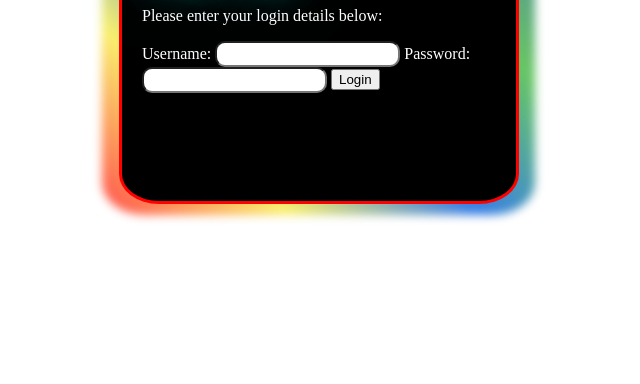
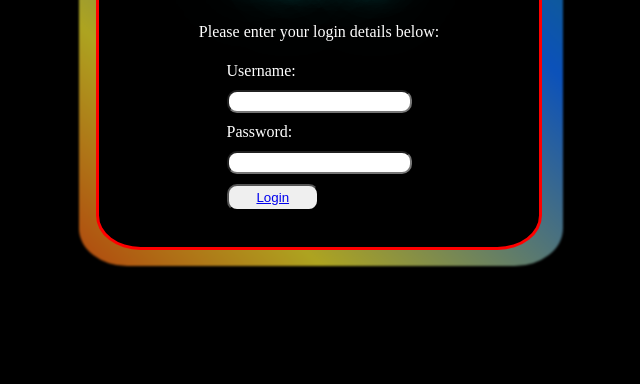
Before and after one commit to rojishtwati/attendanceSystem, a plain HTML site: page index.html in a window 1280 px wide. Shown: the part 416-800 px from the top of the page, without its empty margins (321-961 px from the left). Drawn offline with Linux system fonts and the light colour scheme.

Commit message:
home page

```diff
--- /dev/null
+++ b/home.css
@@ -0,0 +1,29 @@
+a {
+  display: block;
+  border: 2px solid blue;
+  width: 100px;
+  margin-left: auto;
+}
+
+.container-btn {
+  display: flex;
+  justify-content: space-around;
+  border: 2px solid red;
+  width: 50vw;
+  margin: auto;
+  padding: 2rem;
+}
+
+.btn-check {
+  font-size: larger;
+  width: 200px;
+  height: 200px;
+}
+
+.container-records {
+  display: none;
+  border: 1px solid blue;
+  width: 200px;
+  margin: auto;
+  margin-top: 100px;
+}
--- a/index.html
+++ b/index.html
@@ -16,7 +16,7 @@
         <label for="password">Password:</label>
         <input type="password" id="password" name="password" required />
 
-        <button type="submit">Login</button>
+        <button type="submit"><a href="home.html"> Login </a></button>
       </form>
     </div>
   </body>
--- a/styles.css
+++ b/styles.css
@@ -88,7 +88,81 @@ input {
     align-content: center;
 } */
 
+body {
+  background-color: black;
+}
+
 .login-container {
+  display: flex;
+  flex-direction: column;
+  align-items: center;
+  box-sizing: content-box;
+  background-color: black;
+  color: white;
+  position: relative;
+  height: 300px;
+  width: 400px;
+  margin-left: auto;
+  margin-right: auto;
+  margin-top: 40vh;
+  padding: 20px;
+  border: 3px solid red;
+  border-radius: 10%;
+}
+
+.login-container::before {
+  content: "";
+  position: absolute;
+  top: -15px;
+  left: -20px;
+  width: 110%;
+  height: 110%;
+  border-radius: inherit;
+  background: linear-gradient(
+    45deg,
+    rgba(255, 0, 0, 0.7),
+    rgba(247, 233, 46, 0.7),
+    rgba(14, 99, 226, 0.822),
+    rgba(39, 173, 34, 0.7),
+    rgba(43, 97, 148, 0.822)
+  );
+  background-size: 200% 200%;
+  animation: animate-backgroundColor 5s ease infinite alternate;
+  z-index: -1;
+  filter: blur(5px);
+}
+.login-container > h1 {
+  /* align-self: center; */
+}
+
+form {
+  padding: 5px;
+  row-gap: 10px;
+  display: flex;
+  flex-direction: column;
+}
+
+button {
+  border-radius: 10px;
+  width: 50%;
+  height: 20%;
+}
+@keyframes animate-backgroundColor {
+  0% {
+    background-position: 0% 50%;
+    filter: blur(3px);
+  }
+  50% {
+    background-position: 100% 50%;
+    filter: blur(2px);
+  }
+  100% {
+    background-position: 0% 50%;
+    filter: blur(1px);
+  }
+}
+
+/* .login-container {
   box-sizing: border-box;
   background-color: black;
 
@@ -183,4 +257,4 @@ input {
     );
     filter: blur(5px);
   }
-}
+} */
```
Also changed, not shown: home.html (added, +26 -0 lines), home.js (added, +26 -0 lines).
